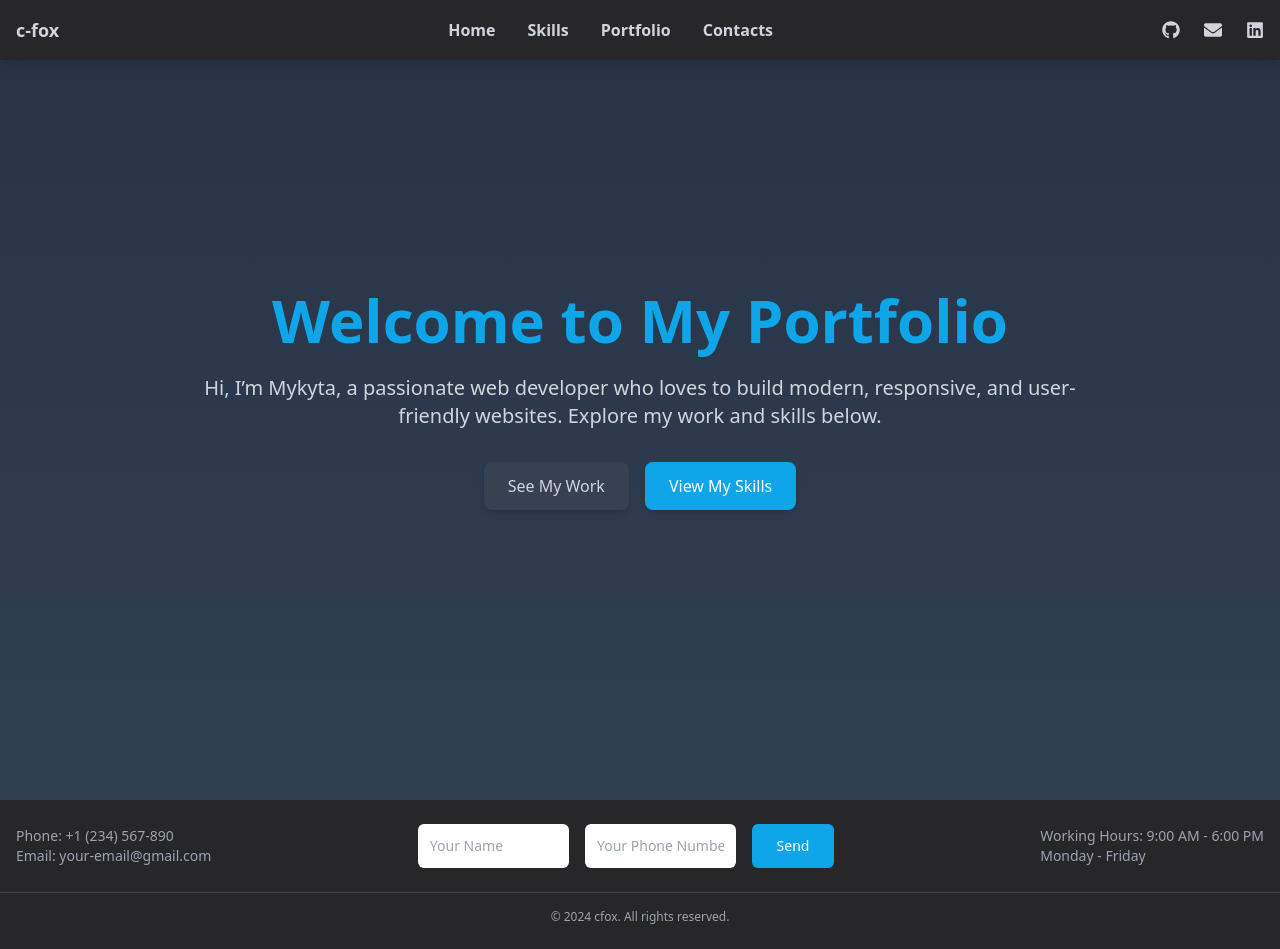
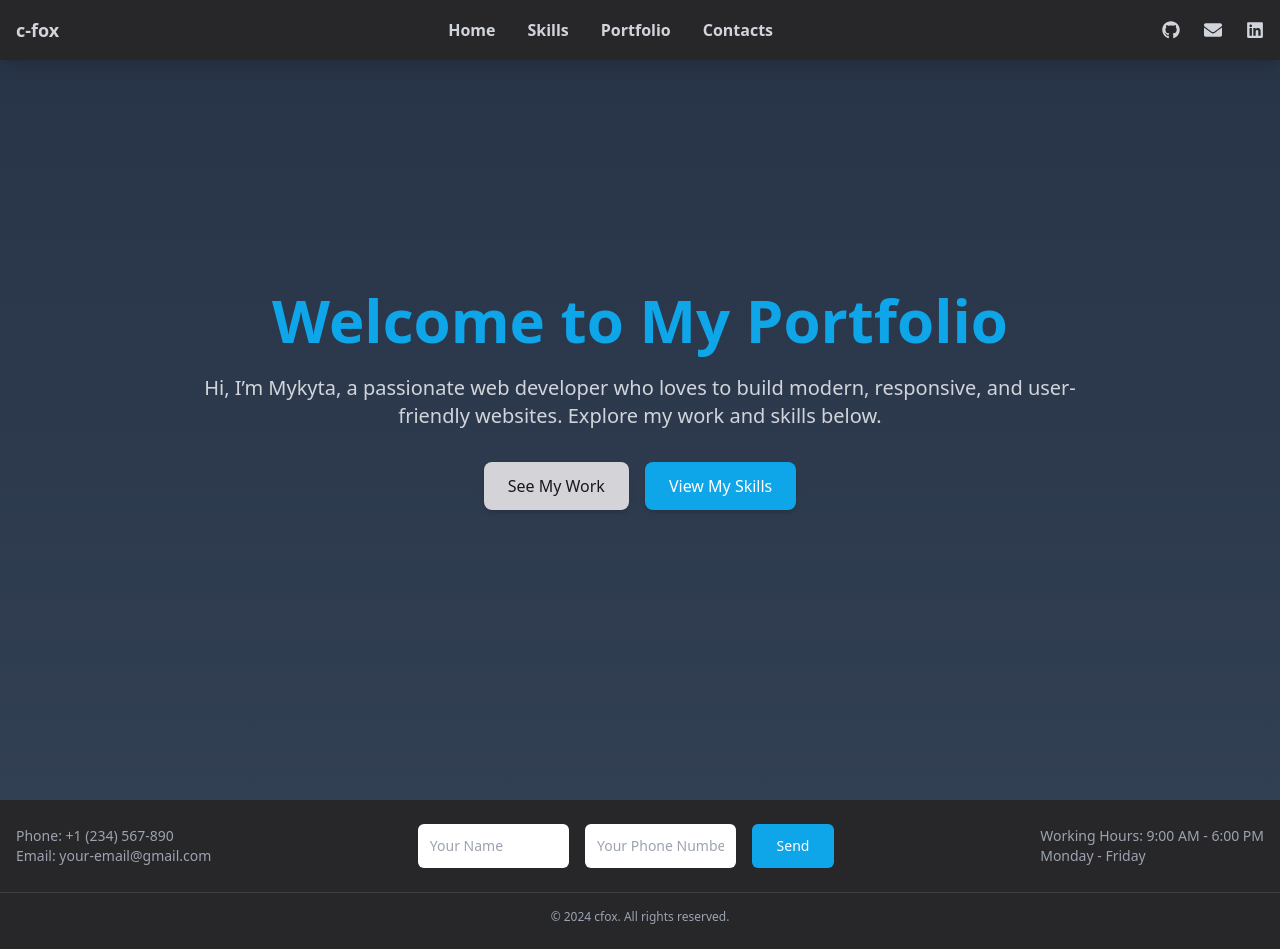
Before and after one commit to cfox-mykyta/cfox-mykyta-portfolio, a Next.js app: page / in a window 1280 px wide. Built offline with nearby package versions, Linux system fonts and the light colour scheme.

Commit message:
fix error

```diff
--- a/src/components/Hero.tsx
+++ b/src/components/Hero.tsx
@@ -1,7 +1,6 @@
 'use client'; // Це робить компонент клієнтським
 
 import React from 'react';
-import dynamic from 'next/dynamic';
 
 const Hero: React.FC = () => {
     return (
@@ -21,7 +20,7 @@ const Hero: React.FC = () => {
                 <div className="flex flex-col sm:flex-row sm:justify-center space-y-4 sm:space-y-0 sm:space-x-4">
                     <a
                         href="#portfolio"
-                        className="bg-gray-700 text-gray-300 px-6 py-3 rounded-lg shadow-md hover:bg-gray-600 transition w-full sm:w-auto"
+                        className="bg-zinc-300 text-zinc-900 px-6 py-3 rounded-lg shadow-md hover:bg-zinc-600 hover:text-zinc-300 transition w-full sm:w-auto"
                     >
                         See My Work
                     </a>
```
